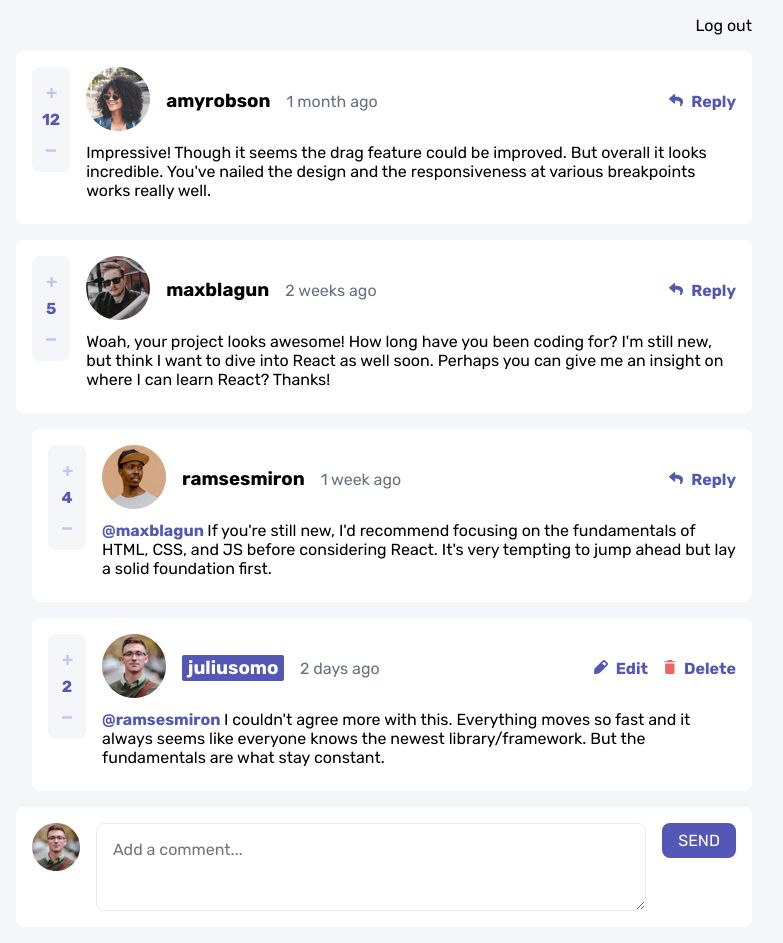
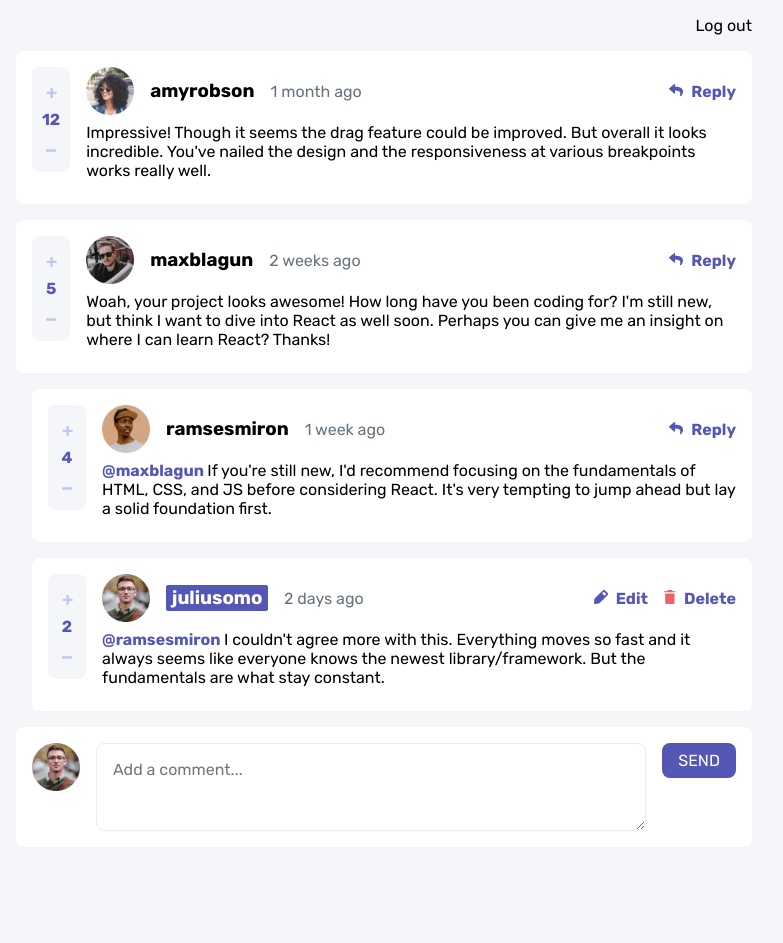
Before and after one commit to takwa-laffet/comment-section-full, a React (Vite) app in the folder frontend/: page / in a window 1280 px wide. Shown: the whole page, without its empty margins (256-1039 px from the left). After the commit the page ends 863 px from the top, so only its background shows below. Built offline with nearby package versions, Linux system fonts and the light colour scheme; sample sign-in values are in the browser's storage.

Commit message:
refactor: rename user image class to user-avatar for consistency

```diff
--- a/frontend/src/components/FormComponent.tsx
+++ b/frontend/src/components/FormComponent.tsx
@@ -6,7 +6,7 @@ const CurrentUserAvatar = () => {
 
     return (
         <div className="current-user">
-            <div className="user-img">
+            <div className="user-avatar">
                 <img src={currentUser.image.png} alt="" />
             </div>
         </div>
--- a/frontend/src/css/index.css
+++ b/frontend/src/css/index.css
@@ -180,12 +180,12 @@ h3.current-user {
     margin-left: 1em;
 }
 
-.user-img {
+.user-avatar {
     width: 3em;
     height: 3em;
 }
 
-.user-img img {
+.user-avatar img {
     display: block;
     object-fit: cover;
     max-width: 100%;
```
